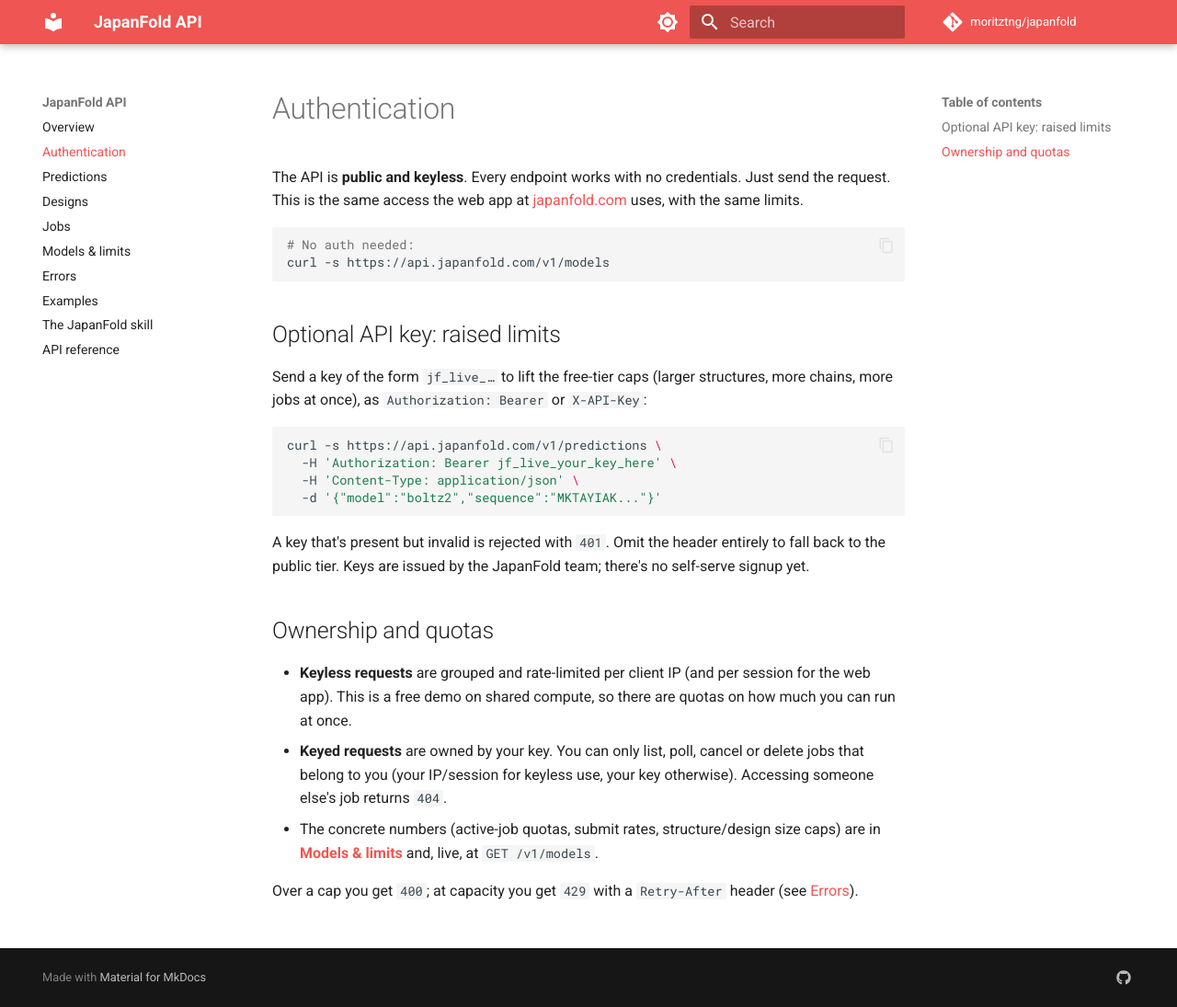
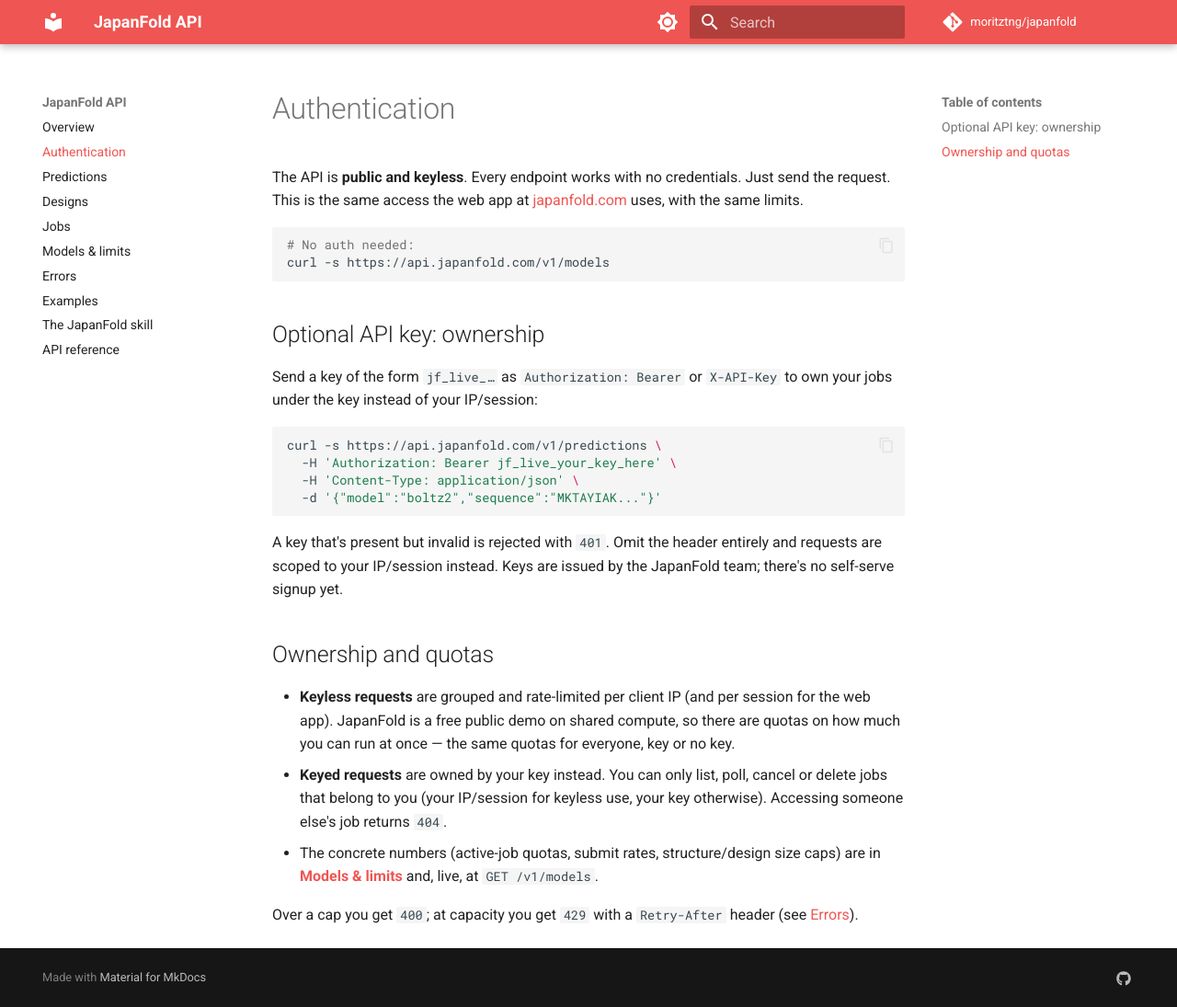
Before and after one commit to moritztng/japanfold, an MkDocs documentation site: the page built from docs/authentication.md, in a window 1280 px wide and 1095 px high. Shown: the whole window at 92% size. Built offline with MkDocs 1.6.1 and Material for MkDocs 9.7.7, drawn with Linux system fonts in a browser that asks for light colours; comment, search, counter and statistics services are not loaded.

Commit message:
docs: reframe limits as free public demo, drop raise-limits framing
API keys are documented for job ownership only now; the free-public-demo
limits apply the same whether or not you send one. No numeric limits
changed, only positioning language.

````diff
--- a/docs/authentication.md
+++ b/docs/authentication.md
@@ -9,11 +9,10 @@ Just send the request. This is the same access the web app at
 curl -s https://api.japanfold.com/v1/models
 ```
 
-## Optional API key: raised limits
+## Optional API key: ownership
 
-Send a key of the form `jf_live_…` to lift the free-tier caps (larger
-structures, more chains, more jobs at once), as `Authorization: Bearer` or
-`X-API-Key`:
+Send a key of the form `jf_live_…` as `Authorization: Bearer` or `X-API-Key`
+to own your jobs under the key instead of your IP/session:
 
 ```bash
 curl -s https://api.japanfold.com/v1/predictions \
@@ -23,17 +22,18 @@ curl -s https://api.japanfold.com/v1/predictions \
 ```
 
 A key that's present but invalid is rejected with `401`. Omit the header
-entirely to fall back to the public tier. Keys are issued by the JapanFold
-team; there's no self-serve signup yet.
+entirely and requests are scoped to your IP/session instead. Keys are issued
+by the JapanFold team; there's no self-serve signup yet.
 
 ## Ownership and quotas
 
 - **Keyless requests** are grouped and rate-limited per client IP (and per
-  session for the web app). This is a free demo on shared compute, so there are
-  quotas on how much you can run at once.
-- **Keyed requests** are owned by your key. You can only list, poll, cancel or
-  delete jobs that belong to you (your IP/session for keyless use, your key
-  otherwise). Accessing someone else's job returns `404`.
+  session for the web app). JapanFold is a free public demo on shared compute,
+  so there are quotas on how much you can run at once — the same quotas for
+  everyone, key or no key.
+- **Keyed requests** are owned by your key instead. You can only list, poll,
+  cancel or delete jobs that belong to you (your IP/session for keyless use,
+  your key otherwise). Accessing someone else's job returns `404`.
 - The concrete numbers (active-job quotas, submit rates, structure/design size
   caps) are in **[Models & limits](models-and-limits.md)** and, live, at
   `GET /v1/models`.
````
Also changed, not shown: SKILL.md (+1 -1 lines), docs/designs.md (+1 -1 lines), docs/index.md (+1 -1 lines), docs/models-and-limits.md (+4 -3 lines).
